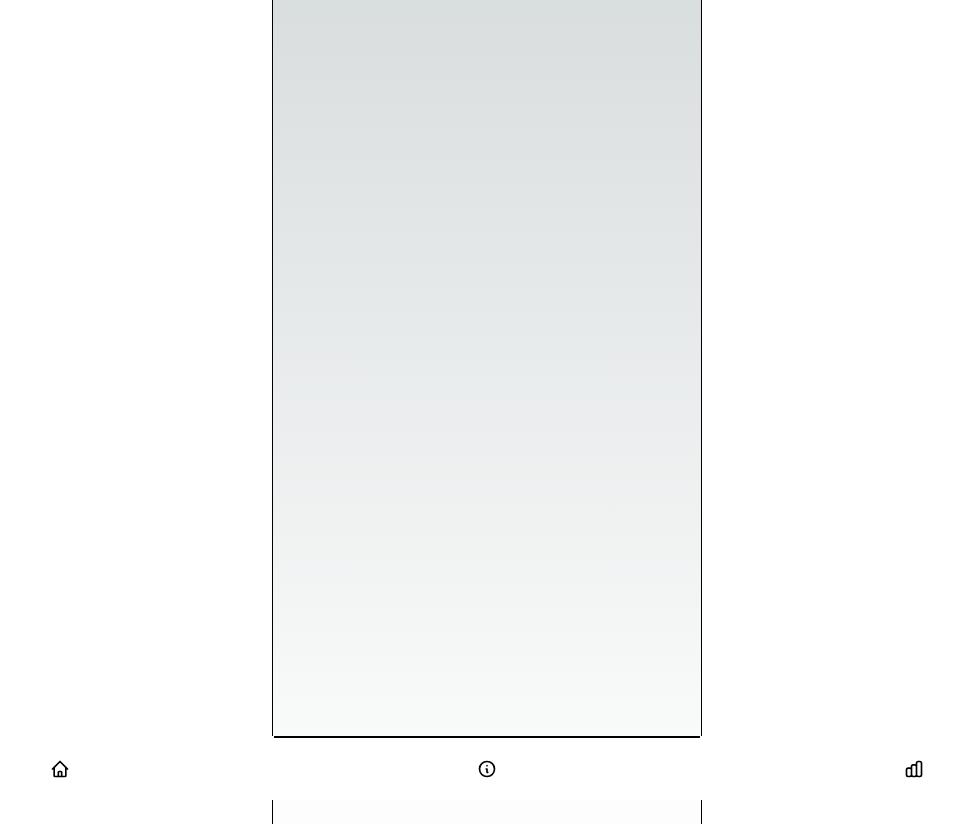
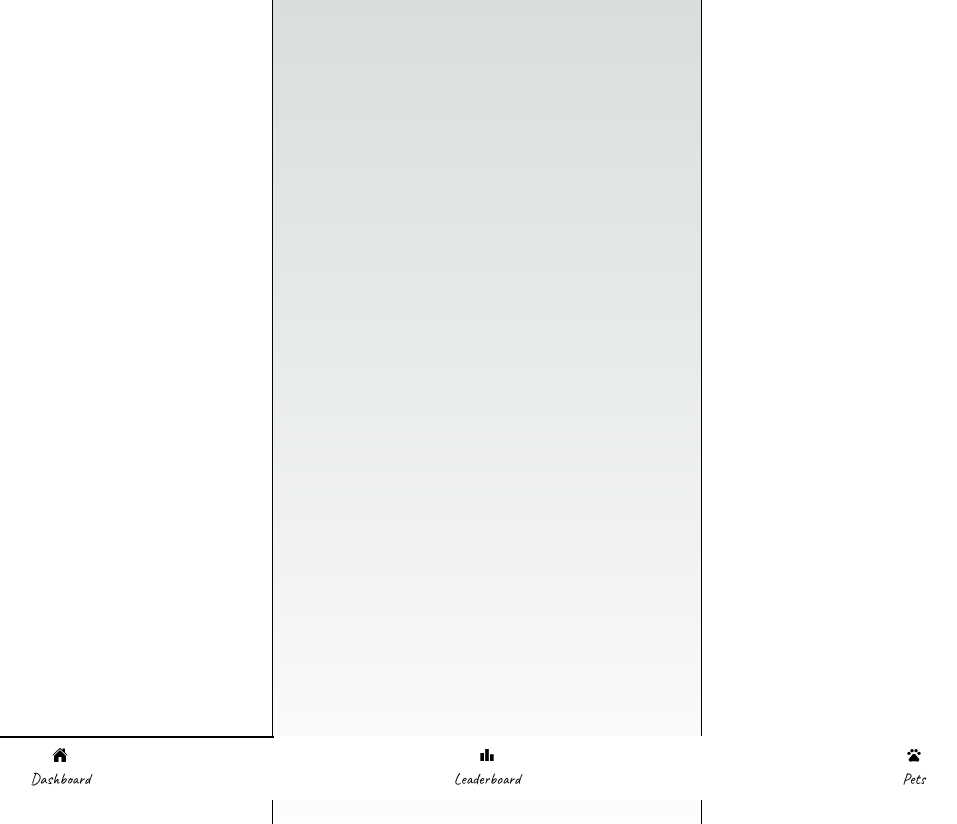
Before and after one commit to jacksonwanggg/Flagship-hackathon-group-7, a Next.js app in the folder client/: page / in a window 1280 px wide. Shown: the top 824 px of the page, without its empty margins (153-1110 px from the left). Built offline with nearby package versions, Linux system fonts and the light colour scheme.

Commit message:
imeplemented

```diff
--- /dev/null
+++ b/client/src/app/inbox/page.tsx
@@ -0,0 +1,7 @@
+export default function Page() {
+  return (
+    <>
+      <div>create and replace with component</div>
+    </>
+  );
+}
--- /dev/null
+++ b/client/src/app/index/page.tsx
@@ -0,0 +1,7 @@
+export default function Home() {
+	return (
+		<main className="flex min-h-screen flex-col items-center justify-between p-10">
+			Filler
+		</main>
+	);
+}
--- a/client/src/app/layout.tsx
+++ b/client/src/app/layout.tsx
@@ -1,21 +1,42 @@
+"use client";
+
+import { useState, createContext, useContext } from "react";
 import "./globals.css";
 import { Caveat } from "next/font/google";
+import Navbar from "@/components/Navbar";
 
 const inter = Caveat({ subsets: ["latin"] });
 
-export const metadata = {
+const metadata = {
 	title: "FitPets",
 	description: "Really Fit Pets",
 };
+
+type PageContextType = {
+	activePage: string;
+	setActivePage: React.Dispatch<React.SetStateAction<string>>;
+};
+
+export const PageContext = createContext<PageContextType>({
+	activePage: "home",
+	setActivePage: () => {},
+});
 
 export default function RootLayout({
 	children,
 }: Readonly<{
 	children: React.ReactNode;
 }>) {
+	const [activePage, setActivePage] = useState("home");
+
 	return (
 		<html lang="en">
-			<body className={`app-container`}>{children}</body>
+			<body className={`app-container ${inter.className}`}>
+				<PageContext.Provider value={{ activePage, setActivePage }}>
+					<Navbar />
+					<div>{children}</div>
+				</PageContext.Provider>
+			</body>
 		</html>
 	);
 }
--- /dev/null
+++ b/client/src/app/leaderboard/page.tsx
@@ -0,0 +1,7 @@
+export default function Page() {
+  return (
+    <>
+      <div>create and replace with component</div>
+    </>
+  );
+}
--- /dev/null
+++ b/client/src/app/login/page.tsx
@@ -0,0 +1,7 @@
+export default function Page() {
+  return (
+    <>
+      <div>create and replace with component</div>
+    </>
+  );
+}
--- /dev/null
+++ b/client/src/app/memories/page.tsx
@@ -0,0 +1,7 @@
+export default function Page() {
+  return (
+    <>
+      <div>create and replace with component</div>
+    </>
+  );
+}
--- a/client/src/app/page.tsx
+++ b/client/src/app/page.tsx
@@ -3,8 +3,6 @@ import Navbar from "@/components/Navbar";
 
 export default function Home() {
 	return (
-		<main className="flex min-h-screen flex-col items-center justify-between p-10">
-			<Navbar></Navbar>
-		</main>
+		<main className="flex min-h-screen flex-col items-center justify-between p-10"></main>
 	);
 }
--- a/client/src/components/Navbar.tsx
+++ b/client/src/components/Navbar.tsx
@@ -1,56 +1,39 @@
+"use client";
+
 import React from "react";
 import Link from "next/link";
+import { MdLeaderboard } from "react-icons/md";
+import { IoHome } from "react-icons/io5";
+import { MdOutlinePets } from "react-icons/md";
+import { PageContext } from "../app/layout";
+import { useContext } from "react";
 
 export default function Navbar() {
+	const { activePage, setActivePage } = useContext(PageContext);
+
 	return (
 		<div className="btm-nav">
-			<Link href="">
-				<button>
-					<svg
-						xmlns="http://www.w3.org/2000/svg"
-						className="h-5 w-5"
-						fill="none"
-						viewBox="0 0 24 24"
-						stroke="currentColor">
-						<path
-							strokeLinecap="round"
-							strokeLinejoin="round"
-							strokeWidth="2"
-							d="M3 12l2-2m0 0l7-7 7 7M5 10v10a1 1 0 001 1h3m10-11l2 2m-2-2v10a1 1 0 01-1 1h-3m-6 0a1 1 0 001-1v-4a1 1 0 011-1h2a1 1 0 011 1v4a1 1 0 001 1m-6 0h6"
-						/>
-					</svg>
-				</button>
+			<Link
+				href="/home"
+				className={activePage == "home" ? "active" : ""}
+				onClick={() => setActivePage("home")}>
+				<IoHome />
+				Dashboard
 			</Link>
-			<button className="active">
-				<svg
-					xmlns="http://www.w3.org/2000/svg"
-					className="h-5 w-5"
-					fill="none"
-					viewBox="0 0 24 24"
-					stroke="currentColor">
-					<path
-						strokeLinecap="round"
-						strokeLinejoin="round"
-						strokeWidth="2"
-						d="M13 16h-1v-4h-1m1-4h.01M21 12a9 9 0 11-18 0 9 9 0 0118 0z"
-					/>
-				</svg>
-			</button>
-			<button>
-				<svg
-					xmlns="http://www.w3.org/2000/svg"
-					className="h-5 w-5"
-					fill="none"
-					viewBox="0 0 24 24"
-					stroke="currentColor">
-					<path
-						strokeLinecap="round"
-						strokeLinejoin="round"
-						strokeWidth="2"
-						d="M9 19v-6a2 2 0 00-2-2H5a2 2 0 00-2 2v6a2 2 0 002 2h2a2 2 0 002-2zm0 0V9a2 2 0 012-2h2a2 2 0 012 2v10m-6 0a2 2 0 002 2h2a2 2 0 002-2m0 0V5a2 2 0 012-2h2a2 2 0 012 2v14a2 2 0 01-2 2h-2a2 2 0 01-2-2z"
-					/>
-				</svg>
-			</button>
+			<Link
+				href="/leaderboard"
+				className={activePage == "leaderboard" ? "active" : ""}
+				onClick={() => setActivePage("leaderboard")}>
+				<MdLeaderboard />
+				Leaderboard
+			</Link>
+			<Link
+				href="/pets"
+				className={activePage == "pets" ? "active" : ""}
+				onClick={() => setActivePage("pets")}>
+				<MdOutlinePets />
+				Pets
+			</Link>
 		</div>
 	);
 }
```
Also changed, not shown: client/src/components/Dashboard.tsx (added), 1 other file (tests, documents, lock files or other folders).
